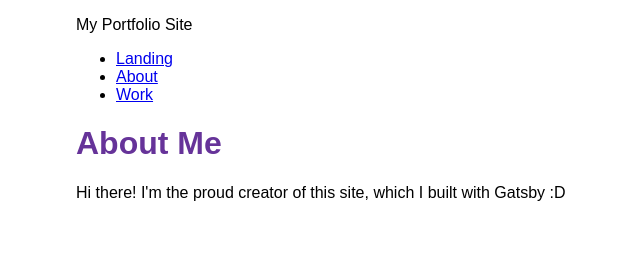
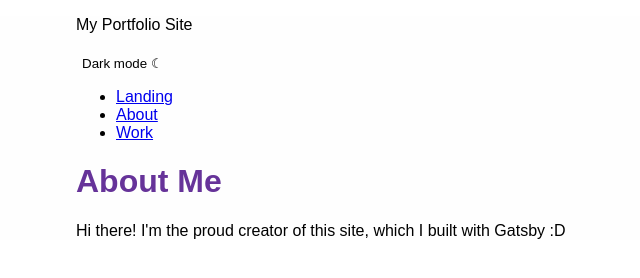
Before and after one commit to jeongahyi/my-portfolio-site, a Gatsby site: page /about in a window 1280 px wide. Shown: the whole page, without its empty margins (314-954 px from the left). Built offline with nearby package versions, Linux system fonts and the light colour scheme; Gatsby itself is replaced by a stand-in of ours.

Commit message:
Add gatsby-browser & context & dark mode

```diff
--- /dev/null
+++ b/gatsby-browser.js
@@ -0,0 +1,7 @@
+import React from 'react'
+import { ThemeProvider } from './src/context/ThemeContext'
+
+// Wraps the root element
+export const wrapRootElement = ({ element }) => {
+    return <ThemeProvider>{element}</ThemeProvider>
+}
--- a/src/components/layout.js
+++ b/src/components/layout.js
@@ -6,8 +6,13 @@ import {
     navLinks,
     navLinkItem,
     navLinkText,
-    siteTitle
+    siteTitle,
+    titleSwitchContainer,
+    switcher,
+    dark,
+    light
 } from './layout.module.css'
+import ThemeContext from '../context/ThemeContext'
 
 const Layout = ({ pageTitle, children }) => {
   const data = useStaticQuery(graphql`
@@ -19,11 +24,18 @@ const Layout = ({ pageTitle, children }) => {
         }
       }
   `)
-  console.log(data)
+
   return (
+    <ThemeContext.Consumer>
+    {theme => ( <div className={theme.dark? dark : light}>
     <main className={container}>
       <title>{pageTitle} | {data.site.siteMetadata.title}</title>
-      <p className={siteTitle}>{data.site.siteMetadata.title}</p>
+      <div className={titleSwitchContainer}>
+        <p className={siteTitle}>{data.site.siteMetadata.title}</p>
+        <button className={switcher} onClick={theme.toggleDark}>
+          {theme.dark ? <span>Light mode ☀</span> : <span>Dark mode ☾</span>}
+        </button>
+      </div>
       <nav>
         <ul className={navLinks}>
           <li className={navLinkItem}>
@@ -46,6 +58,8 @@ const Layout = ({ pageTitle, children }) => {
       <h1 className={heading}>{pageTitle}</h1>
       {children}
     </main>
+    </div> )}
+    </ThemeContext.Consumer>
   )
 }
 
--- a/src/components/layout.module.css
+++ b/src/components/layout.module.css
@@ -27,3 +27,36 @@
     color: gray;
     font-weight: 700;
 }
+
+.title-switch-container {
+    display: flex;
+    flex-wrap: wrap;
+    justify-content: space-between;
+    flex-direction: row;
+    align-items: baseline;
+}
+
+/* Dark mode styles */
+.switcher {
+    margin-top: 5px;
+    background: transparent;
+    border: none;
+    cursor: pointer;
+}
+
+.dark {
+    background-color: #1f1c1c;
+    color: #fff;
+    transition: all 0.6s ease;
+}
+
+.dark a,
+.dark a:visited,
+.dark span {
+  color: #fff;
+}
+
+.light {
+    background-color: #fefefe;
+    transition: all 0.6s ease;
+}
--- /dev/null
+++ b/src/context/ThemeContext.js
@@ -0,0 +1,51 @@
+import React from 'react';
+
+const defaultState = {
+    dark: false,
+    toggleDark: () => {},
+}
+
+const ThemeContext = React.createContext(defaultState)
+
+const supportsDarkMode = () =>
+  window.matchMedia("(prefers-color-scheme: dark)").matches === true
+
+class ThemeProvider extends React.Component {
+  state = {
+    dark: false,
+  }
+
+  toggleDark = () => {
+    let dark = !this.state.dark
+    localStorage.setItem("dark", JSON.stringify(dark))
+    this.setState({ dark })
+  }
+
+  componentDidMount() {
+      const IsDark = JSON.parse(localStorage.getItem("dark"))
+      if (IsDark) {
+        this.setState({ dark: IsDark })
+      } else if (supportsDarkMode()) {
+        this.setState({ dark: true })
+      }
+  }
+
+  render() {
+      const { children } = this.props
+      const { dark } = this.state
+      return (
+        <ThemeContext.Provider
+          value={{
+            dark,
+            toggleDark: this.toggleDark
+          }}
+        >
+          {children}
+        </ThemeContext.Provider>
+      )
+  }
+}
+
+export default ThemeContext
+
+export { ThemeProvider }
```
